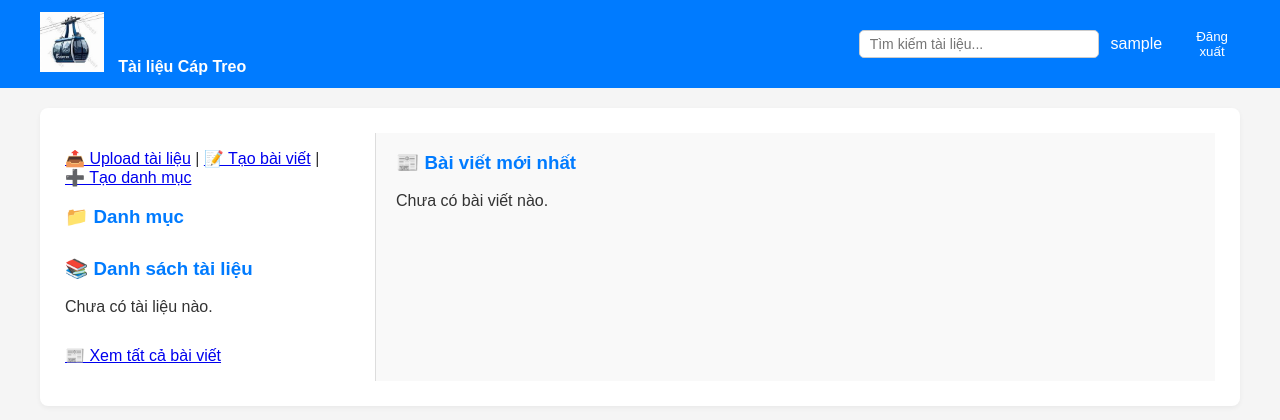
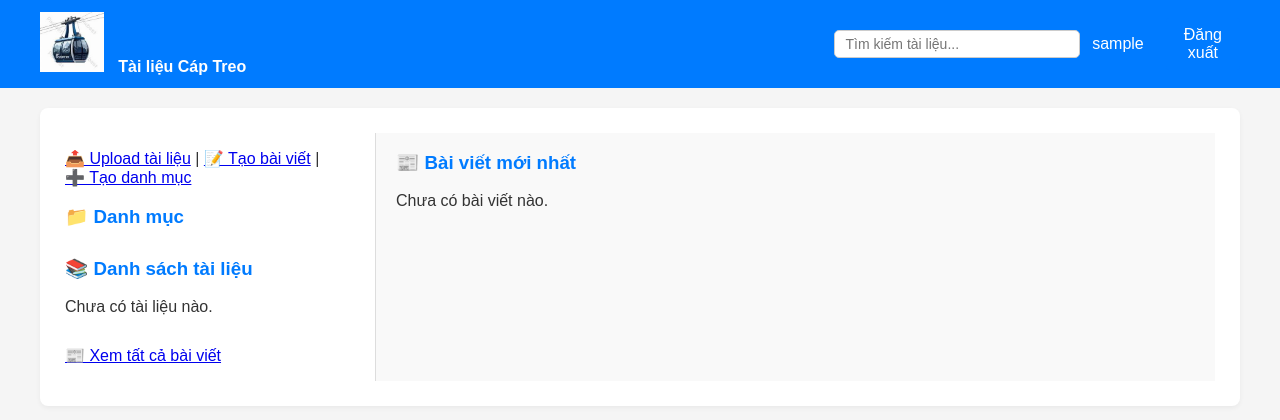
Before and after one commit to tailieucaptreo/captreobnc, a Django app: page / in a window 1280 px wide. Shown: the top 420 px of the page. Run offline with Django 5.2, Linux system fonts and the light colour scheme; the visitor is signed in with stand-in values (Sample User, id 1); data that the repository does not hold is empty; some libraries are stand-ins or nearby versions.

Commit message:
💄 Cập nhật lại style.css cho giao diện

```diff
--- a/static/css/style.css
+++ b/static/css/style.css
@@ -27,7 +27,11 @@
   align-items: center;
 }
 
-.navbar .left,
+.navbar .left {
+  flex: 1;
+  display: flex;
+  align-items: center;
+}
 .navbar .right {
   display: flex;
   align-items: center;
@@ -97,12 +101,19 @@
 }
 
 button {
-  padding: 8px 12px;
+  padding: 8px 18px;
   background: #007BFF;
   color: white;
   border: none;
+  border-radius: 4px;
   cursor: pointer;
+  font-size: 16px;
+  transition: background 0.2s;
 }
+button:hover {
+  background: #0056b3;
+}
+
 
 /* ==== Danh sách ==== */
 ul {
```
